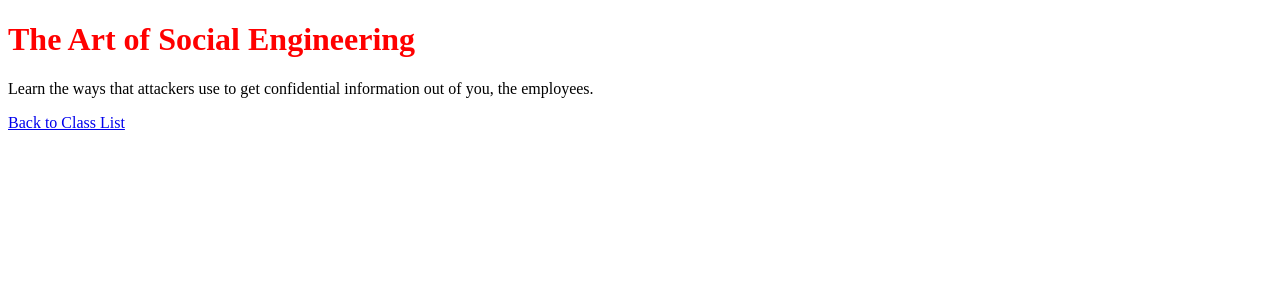
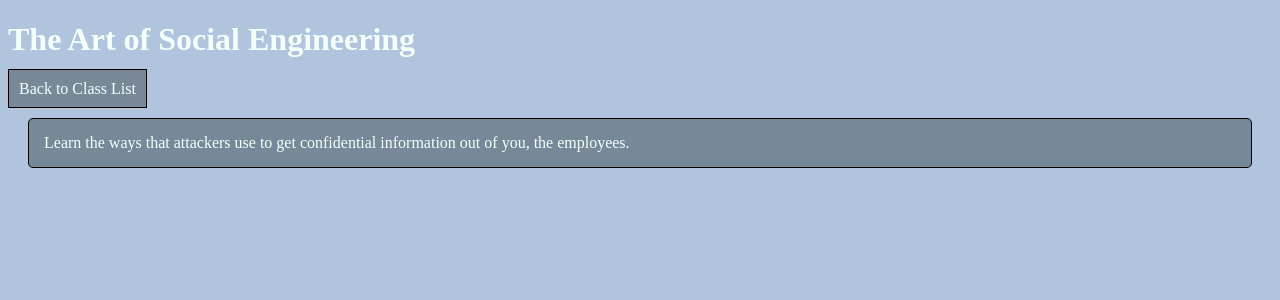
Before and after one commit to MasonWagner/PhishProof, a Django app: template phishproofapi/templates/phishproofapi/class_description.html in a window 1280 px wide. Shown: the top 300 px of the page. Run offline with Django 5.2, Linux system fonts and the light colour scheme; the template is opened without the code that fills it: values that come from a table or form of the project are taken from there, others are empty; data comes from the database, SQL or seed files in the repository.

Commit message:
Navigation styling/position, class description page work.

```diff
--- a/phishproofapi/static/phishproofapi/styles.css
+++ b/phishproofapi/static/phishproofapi/styles.css
@@ -1,49 +1,40 @@
 #home {
     background-color: #B0C4DE;
 }
-#hh {
+h1 {
     color: #F5FFFA;
 }
 #nav {
     display: flex;
     list-style: none;
     padding: 0;
-    margin: 0;
+    margin: 0 0 20px 0;
 }
-#nav li a{
+#nav li a {
     color: #F5FFFA;
     cursor: pointer;
     padding: 10px;
     border: 1px solid black;
     margin: 0;
     background-color: #778899;
-    text-decoration: none;;
+    text-decoration: none;
 }
-#home-nav a:hover {
-    background-color: #708090;
-}
-#class-list-nav a:hover {
-    background-color: #708090;
-}
-#challenge-list-nav a:hover {
-    background-color: #708090;
-}
+#home-nav a:hover,
+#class-list-nav a:hover,
+#challenge-list-nav a:hover,
 #profile-nav a:hover {
     background-color: #708090;
 }
-#classes {
-    background-color: #B0C4DE;
-}
-#classes-title {
-    color: #F5FFFA;
-}
+
+#classes {background-color: #B0C4DE;}
+
 #class-list {
     background-color: #778899;
     color: #F5FFFA;
     padding: 15px;
     border: 1px solid black;
     border-radius: 5px;
-    margin: 10px;
+    margin: 20px;
 }
 #class-list a {
     color: #F5FFFA;
@@ -52,6 +43,14 @@
 #class-list a:hover{
     color: #B0E0E6;
 }
-h1 {
-    color: red;
+#class-des {
+    background-color: #B0C4DE;
 }
+#description {
+    background-color: #778899;
+    color: #F5FFFA;
+    padding: 15px;
+    border: 1px solid black;
+    border-radius: 5px;
+    margin: 20px;
+}
--- a/phishproofapi/templates/phishproofapi/class_description.html
+++ b/phishproofapi/templates/phishproofapi/class_description.html
@@ -6,9 +6,9 @@
         <link rel="stylesheet" href="{% static 'phishproofapi/styles.css' %}">
         <link rel="icon" href="{% static 'phishproofapi/logo.ico' %}" type="image/x-icon">
     </head>
-    <body>
+    <body id="class-des">
         <h1>{{ classes.name }}</h1>
-        <p>{{ classes.description }}</p>
-        <a href="{% url 'class_list' %}"> Back to Class List</a>
+        <ul id="nav"><li><a href="{% url 'class_list' %}"> Back to Class List</a></li></ul>
+        <p id="description">{{ classes.description }}</p>
     </body>
 </html>
--- a/phishproofapi/templates/phishproofapi/home.html
+++ b/phishproofapi/templates/phishproofapi/home.html
@@ -7,11 +7,11 @@
     <link rel="icon" href="{% static 'phishproofapi/logo.ico' %}" type="image/x-icon">
 </head>
 <body id="home">
-    <h1 id="hh">Phishproof</h1>
+    <h1>Phishproof</h1>
     <ul id="nav">
         <li id="class-list-nav"><a href="class_list/">Class List</a></li>
         <li id="challenge-list-nav"><a href="challenge_list/">Challenges</a></li>
-        <li id="profile-nav"><a href=profile/">Profile</a></li>
+        <li id="profile-nav"><a href="profile/">Profile</a></li>
     </ul>
 </body>
 </html>
--- a/phishproofapi/views.py
+++ b/phishproofapi/views.py
@@ -10,4 +10,4 @@ def class_list(request):
 
 def class_description(request, pk):
     classes = get_object_or_404(Classes, pk=pk)
-    return render(request, 'phishproofapi/class_description.html', {'classes': Classes})
+    return render(request, 'phishproofapi/class_description.html', {'classes': classes})
```
Also changed, not shown: phishproofapi/templates/phishproofapi/class_list.html (+6 -1 lines).
